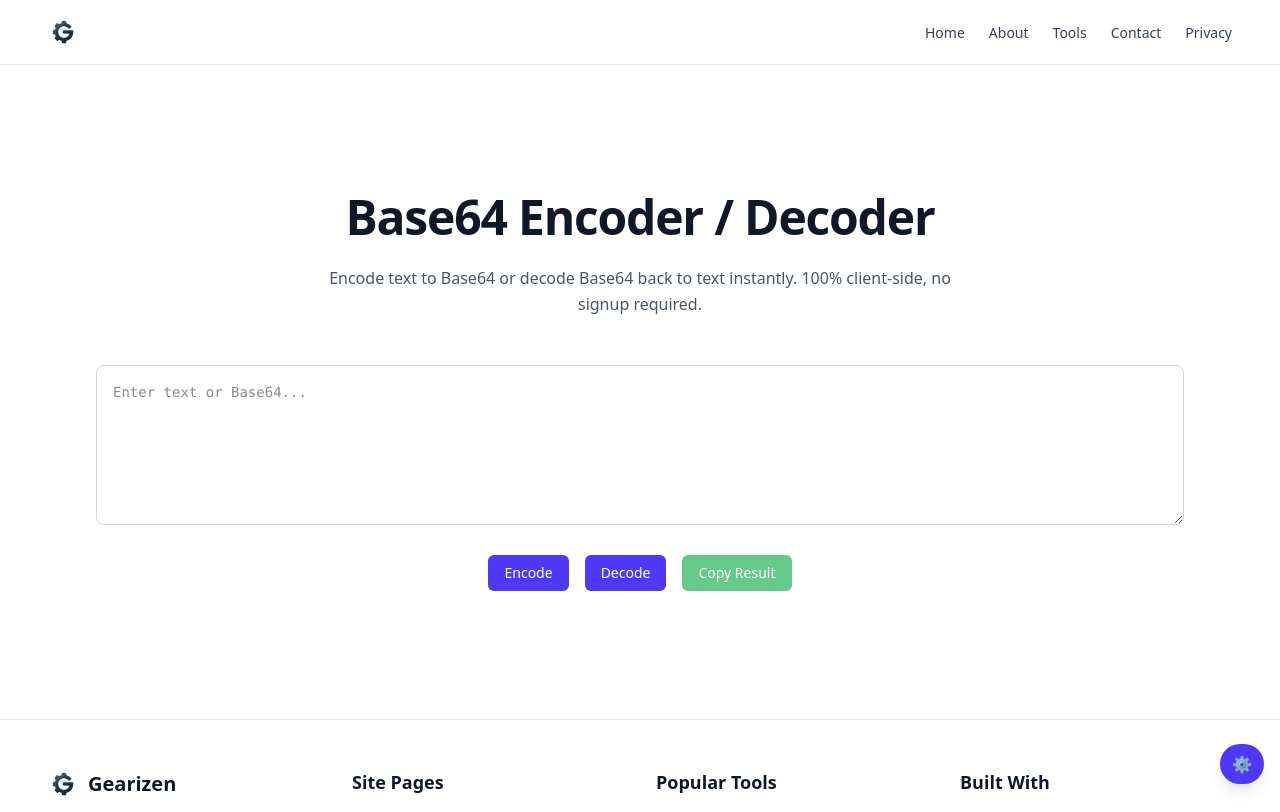
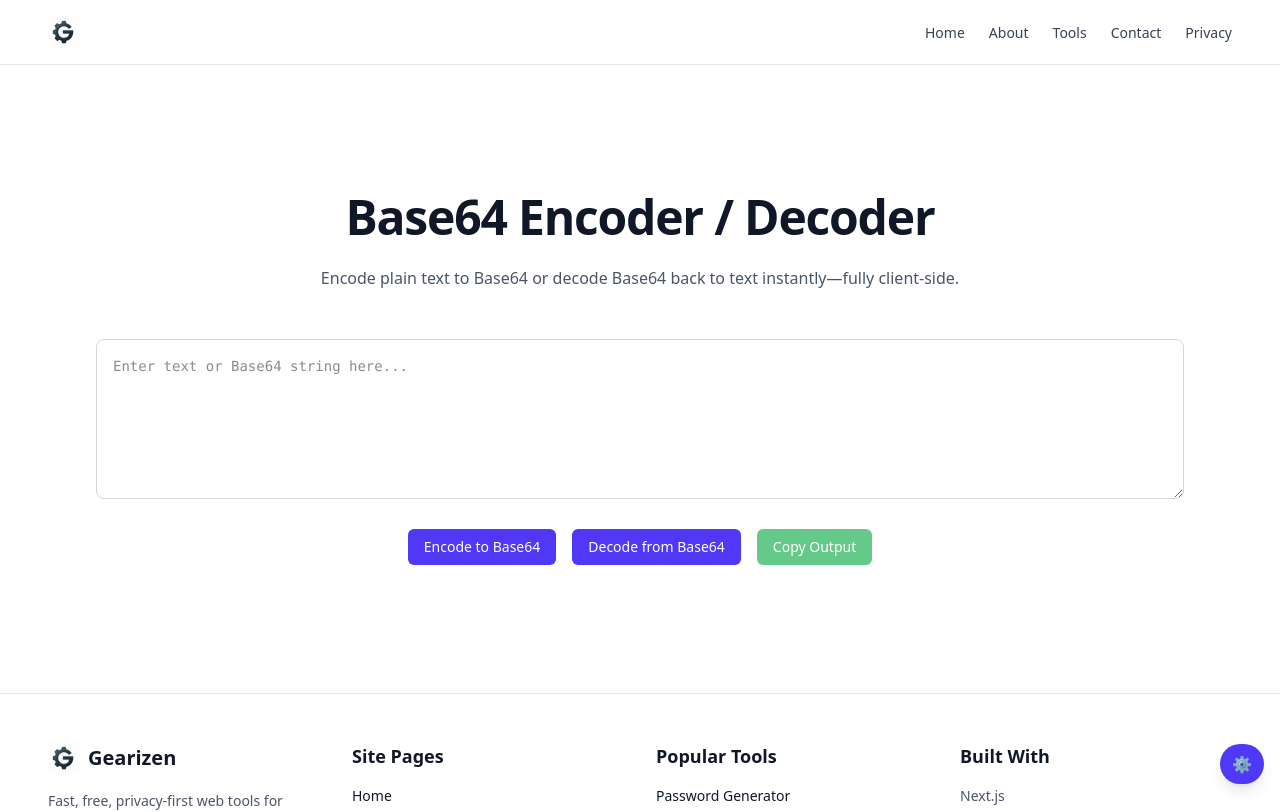
Before and after one commit to tahir-ozcan/gearizen, a Next.js app: page /tools/base64-encoder-decoder in a window 1280 px wide. Shown: the top 812 px of the page. Built offline with nearby package versions, Linux system fonts and the light colour scheme.

Commit message:
Update Base64 tool labels

```diff
--- a/app/tools/base64-encoder-decoder/base64-encoder-decoder-client.tsx
+++ b/app/tools/base64-encoder-decoder/base64-encoder-decoder-client.tsx
@@ -61,7 +61,8 @@ export default function Base64EncoderDecoderClient() {
         Base64 Encoder / Decoder
       </h1>
       <p className="text-center text-gray-600 mb-12 max-w-2xl mx-auto leading-relaxed">
-        Encode text to Base64 or decode Base64 back to text instantly. 100% client-side, no signup required.
+        Encode plain text to Base64 or decode Base64 back to text
+        instantly—fully client-side.
       </p>
 
       {/* Input */}
@@ -72,7 +73,7 @@ export default function Base64EncoderDecoderClient() {
         id="base64-input"
         value={input}
         onChange={handleInput}
-        placeholder="Enter text or Base64..."
+        placeholder="Enter text or Base64 string here..."
         className="w-full h-40 p-4 border border-gray-300 rounded-lg font-mono text-sm resize-y focus:outline-none focus:ring-2 focus:ring-indigo-500 transition"
       />
 
@@ -83,14 +84,14 @@ export default function Base64EncoderDecoderClient() {
           onClick={encode}
           className="px-4 py-2 bg-indigo-600 text-white rounded-md hover:bg-indigo-700 focus:outline-none focus:ring-2 focus:ring-indigo-500 transition text-sm font-medium"
         >
-          Encode
+          Encode to Base64
         </button>
         <button
           type="button"
           onClick={decode}
           className="px-4 py-2 bg-indigo-600 text-white rounded-md hover:bg-indigo-700 focus:outline-none focus:ring-2 focus:ring-indigo-500 transition text-sm font-medium"
         >
-          Decode
+          Decode from Base64
         </button>
         <button
           type="button"
@@ -98,7 +99,7 @@ export default function Base64EncoderDecoderClient() {
           disabled={!output}
           className="px-4 py-2 bg-green-600 text-white rounded-md hover:bg-green-700 focus:outline-none focus:ring-2 focus:ring-green-500 transition text-sm font-medium disabled:opacity-60"
         >
-          Copy Result
+          Copy Output
         </button>
       </div>
 
--- a/app/tools/base64-encoder-decoder/page.tsx
+++ b/app/tools/base64-encoder-decoder/page.tsx
@@ -7,7 +7,7 @@ export const metadata = {
   metadataBase: new URL("https://gearizen.com"),
   title: "Base64 Encoder / Decoder | Gearizen",
   description:
-    "Encode text to Base64 or decode Base64 back to text instantly with Gearizen’s free client-side Base64 tool. No signup, no tracking.",
+    "Encode plain text to Base64 or decode Base64 back to text instantly—fully client-side.",
   keywords: [
     "Base64 encoder",
     "Base64 decoder",
@@ -19,11 +19,13 @@ export const metadata = {
   ],
   authors: [{ name: "Gearizen Team", url: "https://gearizen.com/about" }],
   robots: { index: true, follow: true },
-  alternates: { canonical: "https://gearizen.com/tools/base64-encoder-decoder" },
+  alternates: {
+    canonical: "https://gearizen.com/tools/base64-encoder-decoder",
+  },
   openGraph: {
     title: "Base64 Encoder / Decoder | Gearizen",
     description:
-      "Instantly encode or decode Base64 strings in your browser with Gearizen’s privacy-focused Base64 tool. 100% client-side, no signup required.",
+      "Encode plain text to Base64 or decode Base64 back to text instantly—fully client-side.",
     url: "https://gearizen.com/tools/base64-encoder-decoder",
     siteName: "Gearizen",
     locale: "en_US",
@@ -41,15 +43,19 @@ export const metadata = {
     card: "summary_large_image",
     title: "Base64 Encoder / Decoder | Gearizen",
     description:
-      "Use Gearizen’s client-side Base64 tool to encode text to Base64 or decode Base64 strings instantly. No login required.",
+      "Encode plain text to Base64 or decode Base64 back to text instantly—fully client-side.",
     creator: "@gearizen",
     images: ["/og-placeholder.svg"],
   },
 };
 
-export default function Base64EncoderDecoderPage() {  return (
+export default function Base64EncoderDecoderPage() {
+  return (
     <>
-      <BreadcrumbJsonLd pageTitle="Base64 Encoder / Decoder" pageUrl="https://gearizen.com/tools/base64-encoder-decoder" />
+      <BreadcrumbJsonLd
+        pageTitle="Base64 Encoder / Decoder"
+        pageUrl="https://gearizen.com/tools/base64-encoder-decoder"
+      />
       <Base64EncoderDecoderClient />
     </>
   );
```
